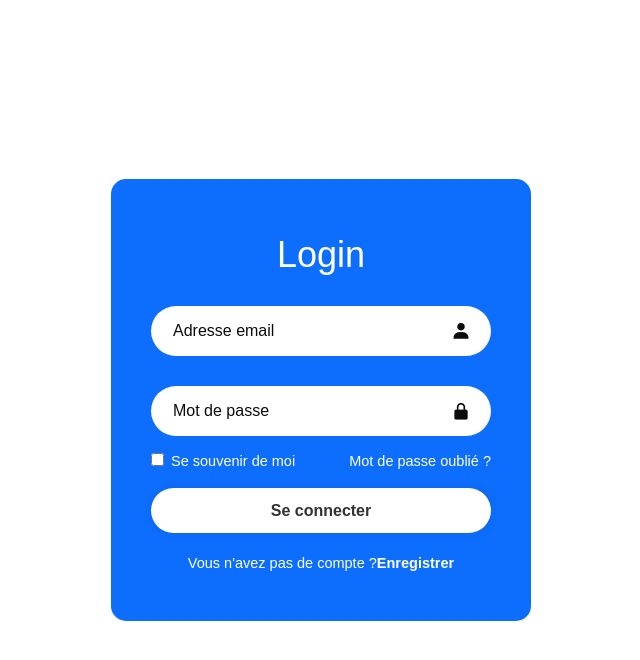
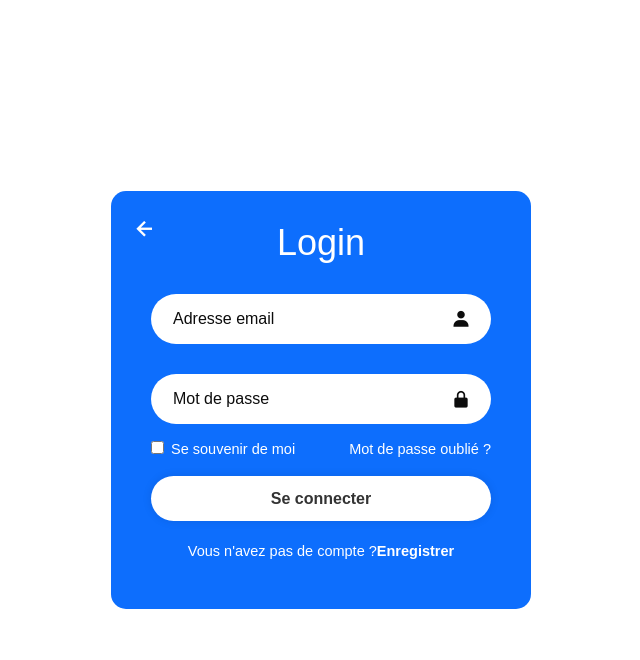
Before and after one commit to tisstherat/SAE-WEB-Alcool-ecoute, a PHP site: page /pages/connexion.php in a window 1280 px wide. Shown: the top 660 px of the page, without its empty margins (319-959 px from the left). Run offline with PHP 8.4, Linux system fonts and the light colour scheme.

Commit message:
Update connecter.css

```diff
--- a/alcool-ecoute/public/style/connecter.css
+++ b/alcool-ecoute/public/style/connecter.css
@@ -1,9 +1,9 @@
 *{
-    margin: 0;
-    padding: 0;
-    box-sizing: border-box;
-    font-family: "Poppins", sans-serif;
-}
+     margin: 0;
+     padding: 0;
+     box-sizing: border-box;
+     font-family: "Poppins", sans-serif;
+ }
 body{
     display: flex;
     justify-content: center;
@@ -18,6 +18,7 @@ body{
     color: #ffffff;
     padding: 30px 40px;
     border-radius: 15px;
+    position: relative;
 }
 .wrapper h1{
     font-size: 36px;
@@ -105,3 +106,11 @@ body{
 .btn:hover{
     background-color: #1848a3 !important;
 }
+.wrapper .icon-return{
+    position: absolute;
+    top: 20px;
+    left: 20px;
+    font-size: 28px;
+    color: #ffffff;
+    cursor: pointer;
+}
```
